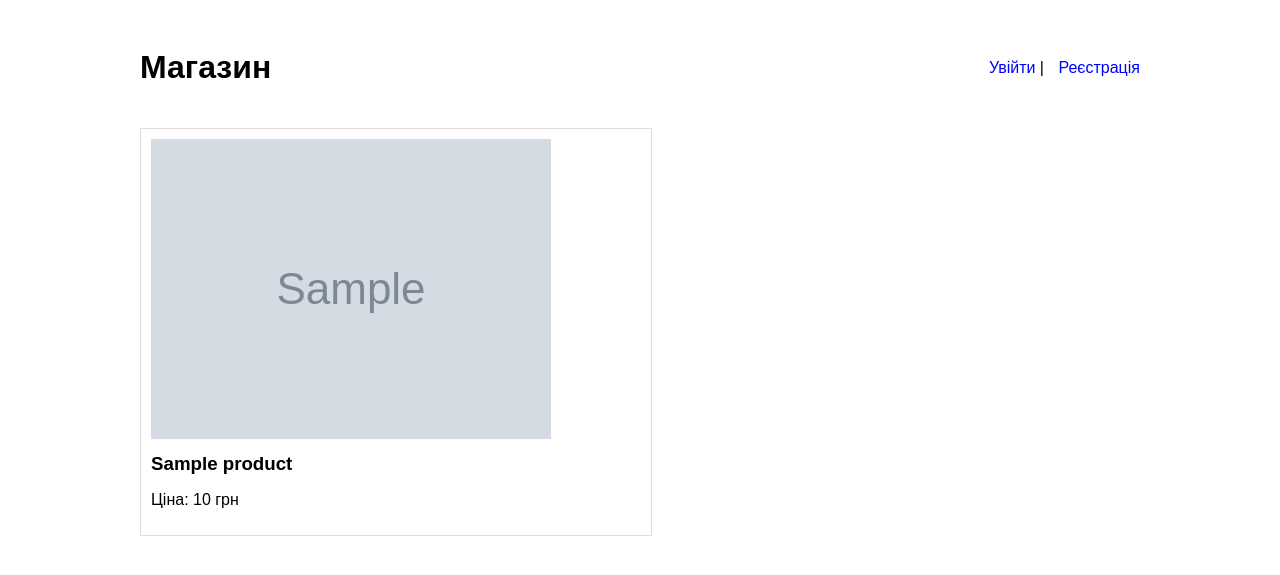
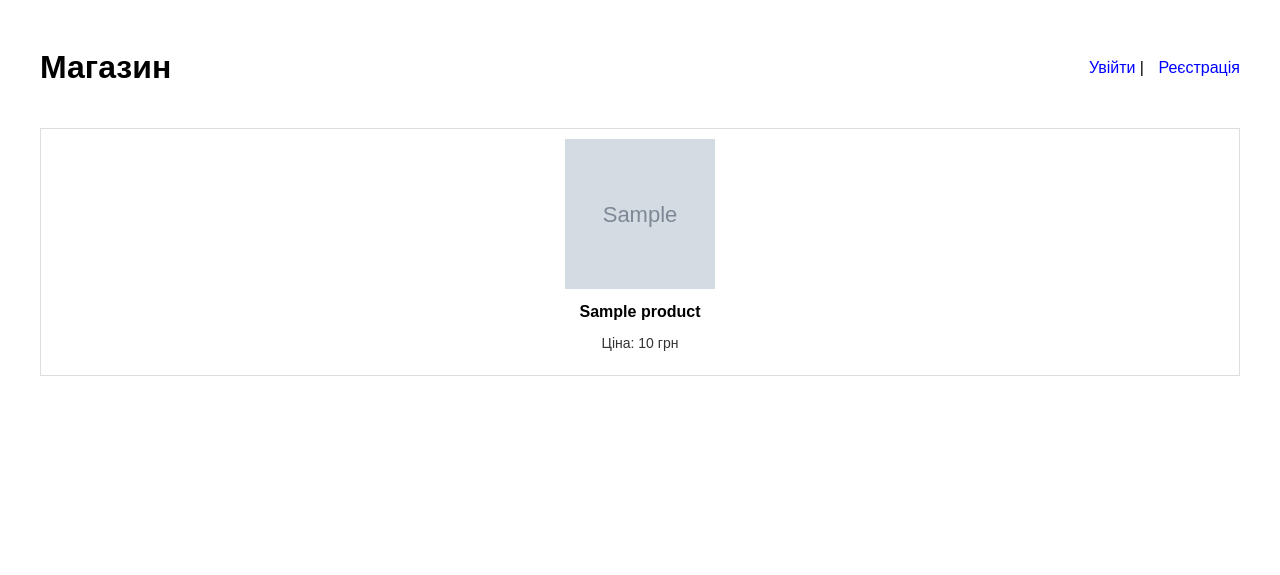
Before and after one commit to ap75/shop, a Flask app: page / in a window 1280 px wide. Shown: the top 575 px of the page. Run offline with Flask 3, Linux system fonts and the light colour scheme; tables that the repository leaves empty hold one stand-in row (values such as "Sample post"); grey boxes marked "Sample" are stand-in pictures.

Commit message:
Move styles to css file

```diff
--- /dev/null
+++ b/static/styles.css
@@ -0,0 +1,50 @@
+body {
+    font-family: Arial, sans-serif;
+}
+
+.container {
+    max-width: 1200px;
+    margin: auto;
+    padding: 20px;
+}
+
+.header {
+    display: flex;
+    justify-content: space-between;
+    align-items: center;
+    margin-bottom: 20px;
+}
+
+.products {
+    display: grid;
+    grid-template-columns: repeat(auto-fit, minmax(200px, 1fr));
+    gap: 15px;
+}
+
+.product {
+    border: 1px solid #ddd;
+    padding: 10px;
+    text-align: center;
+}
+
+.product img {
+    width: 150px;
+    height: 150px;
+    object-fit: cover;
+}
+
+.product h3 {
+    margin: 10px 0;
+    font-size: 16px;
+}
+
+.product p {
+    font-size: 14px;
+    color: #333;
+}
+
+.links a {
+    margin-left: 10px;
+    text-decoration: none;
+    color: blue;
+}
--- a/templates/index.html
+++ b/templates/index.html
@@ -4,16 +4,7 @@
     <meta charset="UTF-8">
     <meta name="viewport" content="width=device-width, initial-scale=1.0">
     <title>Магазин</title>
-    <style>
-        body { font-family: Arial, sans-serif; }
-        .container { max-width: 1000px; margin: auto; padding: 20px; }
-        .header { display: flex; justify-content: space-between; align-items: center; margin-bottom: 20px; }
-        .products { display: flex; flex-wrap: wrap; gap: 20px; }
-        .product { border: 1px solid #ddd; padding: 10px; width: calc(50% - 10px); }
-        .product img { max-width: 100%; height: auto; }
-        .product h3 { margin: 10px 0; }
-        .links a { margin-left: 10px; text-decoration: none; color: blue; }
-    </style>
+    <link rel="stylesheet" href="{{ url_for('static', filename='styles.css') }}">
 </head>
 <body>
 
@@ -29,7 +20,7 @@
     <div class="products">
         {% for product in products %}
         <div class="product">
-            <img src="{{ product.picture or '/static/nopicture.jpg' }}" alt="{{ product.name }}">
+            <img src="{{ product.picture or url_for('static', filename='nopicture.jpg') }}" alt="{{ product.name }}">
             <h3>{{ product.name }}</h3>
             <p>Ціна: {{ product.price }} грн</p>
         </div>
```
